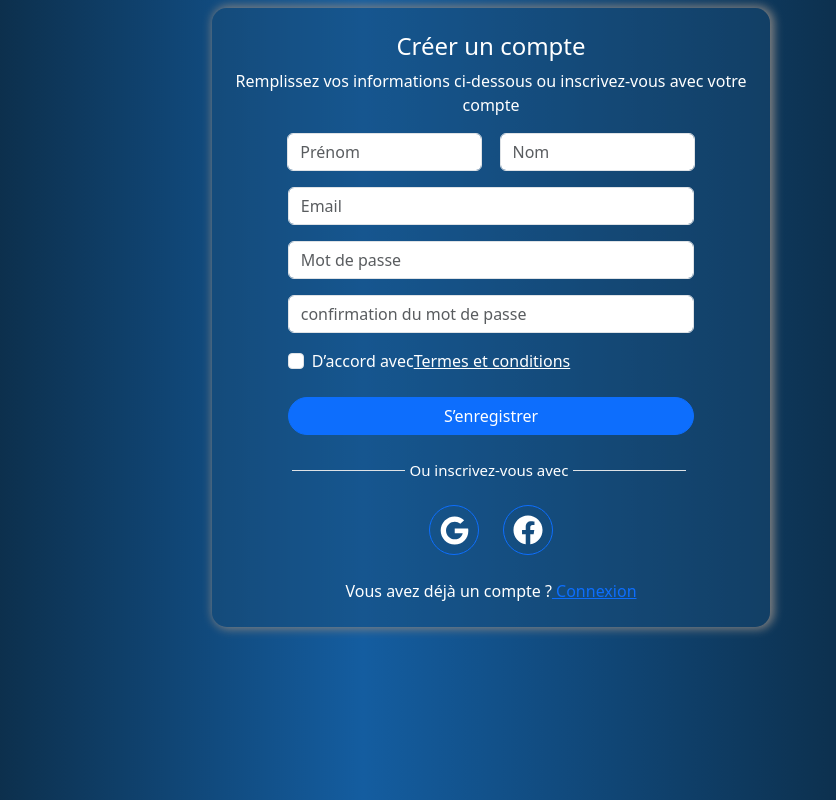
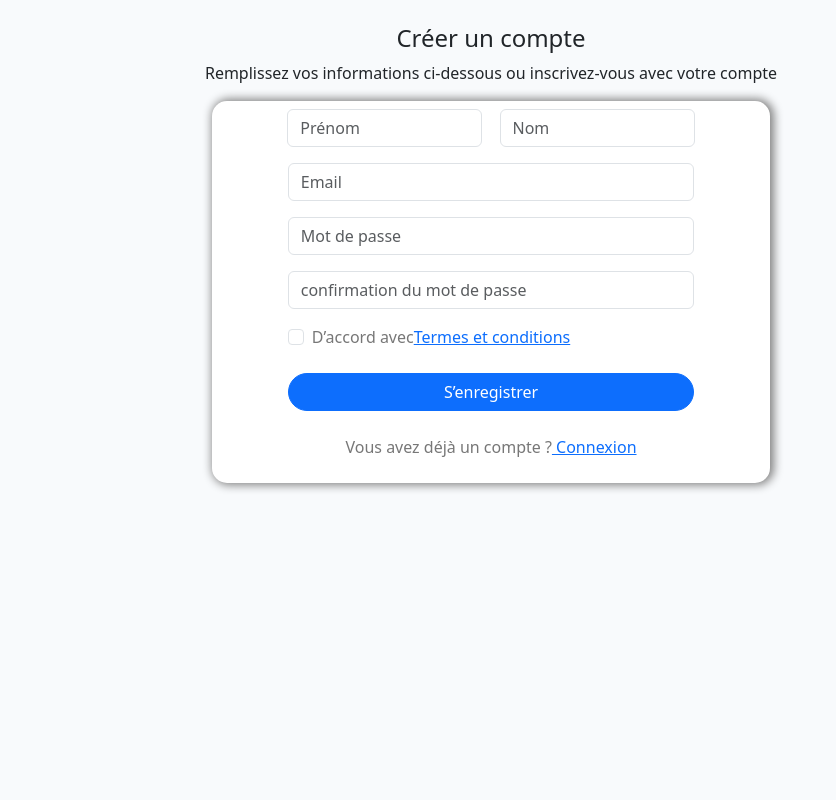
Before and after one commit to Amir31-scurt/Boomerang-social-media, a React (Create React App) app: page / in a window 1280 px wide. Shown: the whole page, without its empty margins (149-985 px from the left). Built offline with nearby package versions, Linux system fonts and the light colour scheme.

Commit message:
feat: intégration des featbacks

```diff
--- a/package.json
+++ b/package.json
@@ -8,7 +8,7 @@
     "@testing-library/user-event": "^13.5.0",
     "bootstrap": "^5.3.2",
     "bootstrap-icons": "^1.11.2",
-    "firebase": "^10.7.0",
+    "firebase": "^10.7.1",
     "react": "^18.2.0",
     "react-bootstrap": "^2.9.1",
     "react-dom": "^18.2.0",
--- a/src/assets/css/SignUp.css
+++ b/src/assets/css/SignUp.css
@@ -5,8 +5,9 @@
   }
 
   .tester{
-    background-image: linear-gradient(90deg, #0C2D48
-    10%,#145DA0 40%,#0C2D48 80%);
+    background: #F8FAFC;
+    /* background-image: linear-gradient(90deg, #0C2D48
+    10%,#145DA0 40%,#0C2D48 80%); */
     height: 100vh;
   }
 
@@ -39,10 +40,15 @@
   }
 
   .formPage{
-    background-color:hsla(207, 65%, 28%, 0.4) ;
+    /* background-color:hsla(207, 65%, 28%, 0.4) ; */
+    background: #FFFFFF;
     box-shadow: 2px 0px 10px 2px grey;
     width: 50%;
     border-radius: 15px;
+  }
+
+  .text-color{
+    color: #777;
   }
 
   .type{
--- a/src/components/compoTimeLine/SignUp.jsx
+++ b/src/components/compoTimeLine/SignUp.jsx
@@ -1,5 +1,4 @@
 import React, { useState } from 'react';
-import { FaGoogle, FaFacebook } from 'react-icons/fa';
 import FormInput from './FormInput';
 import { Modal, Button } from 'react-bootstrap';
 
@@ -29,19 +28,19 @@ function SignUp() {
   // L'affichage du modal des termes et conditions
   const [showTermsModal, setShowTermsModal] = useState(false);
 
-  // Fonction pour l'affichage et la fermeture du modal
+  // Fonction pour l'affichage et la fermeture du modald
   const handleTermsModalClose = () => setShowTermsModal(false);
   const handleTermsModalShow = () => setShowTermsModal(true);
 
   return (
     <div className="p-2">
-      <div className='container signUp-form'>
-        <form action="" onSubmit={handleSubmit}>
-          <div className="formPage p-lg-2 mx-auto text-white">
       <div className="signup-text mt-3 text-center">
         <h4 className='fw-boold'>Créer un compte</h4>
         <p>Remplissez vos informations ci-dessous ou inscrivez-vous avec votre compte </p>
       </div>
+      <div className='container signUp-form mt-2'>
+        <form action="" onSubmit={handleSubmit}>
+          <div className="formPage p-lg-2 mx-auto text-white">
 
             <div className="row this_name g-0 mx-auto ">
               <div className="col-md-6 col-12">
@@ -73,11 +72,11 @@ function SignUp() {
                 }
               }
             `}</style>
-            <div className="form-check mx-auto w-75">
+            <div className="form-check mx-auto w-75 text-color">
               <input className="form-check-input required" type="checkbox" value="" id="flexCheckDefault" required />
               <label className="form-check-label" htmlFor="flexCheckDefault">
                 D’accord avec
-                <span className='text-decoration-underline text-color'
+                <span className='text-decoration-underline text-primary'
                   onClick={handleTermsModalShow}
                   style={{ cursor: 'pointer' }}
                 >
@@ -90,23 +89,8 @@ function SignUp() {
                 S’enregistrer
               </button>
             </div>
-            <div className="w-75 mx-auto d-flex justify-content-center align-items-center mt-4">
-              <div className="border-0 type border-bottom me-1"></div>
-              <div className="or-sign"> Ou inscrivez-vous avec</div>
-              <div className="border-0 type border-bottom mx-1"></div>
-            </div>
-            <div className="icon-sign-up w-75 mx-auto d-flex justify-content-center align-items-center mt-4">
-              {/* Icône Google */}
-              <a href="google" className="d-flex me-4 justify-content-center align-items-center border border-primary rounded-circle p-2">
-                <FaGoogle className='text-white' size={29} style={{ color: '#4285F4', }} />
-              </a>
-              {/* Icône Facebook */}
-              <a href="facebook" className="d-flex justify-content-center align-items-center border border-primary rounded-circle p-2">
-                <FaFacebook className='text-white' size={30} style={{ color: '#1877F2' }} />
-              </a>
-            </div>
             <div className="lien-text mt-4 w-75 mx-auto d-flex justify-content-center align-items-center">
-              <p>Vous avez déjà un compte ?<a className='text-color' href="sign-in"> Connexion</a></p>
+              <p className='text-color'>Vous avez déjà un compte ?<a className='text-primary' href="sign-in"> Connexion</a></p>
             </div>
           </div>
         </form>
```
Also changed, not shown: 1 other file (tests, documents, lock files or other folders). Lines whose indentation alone changed are shown as unchanged.
